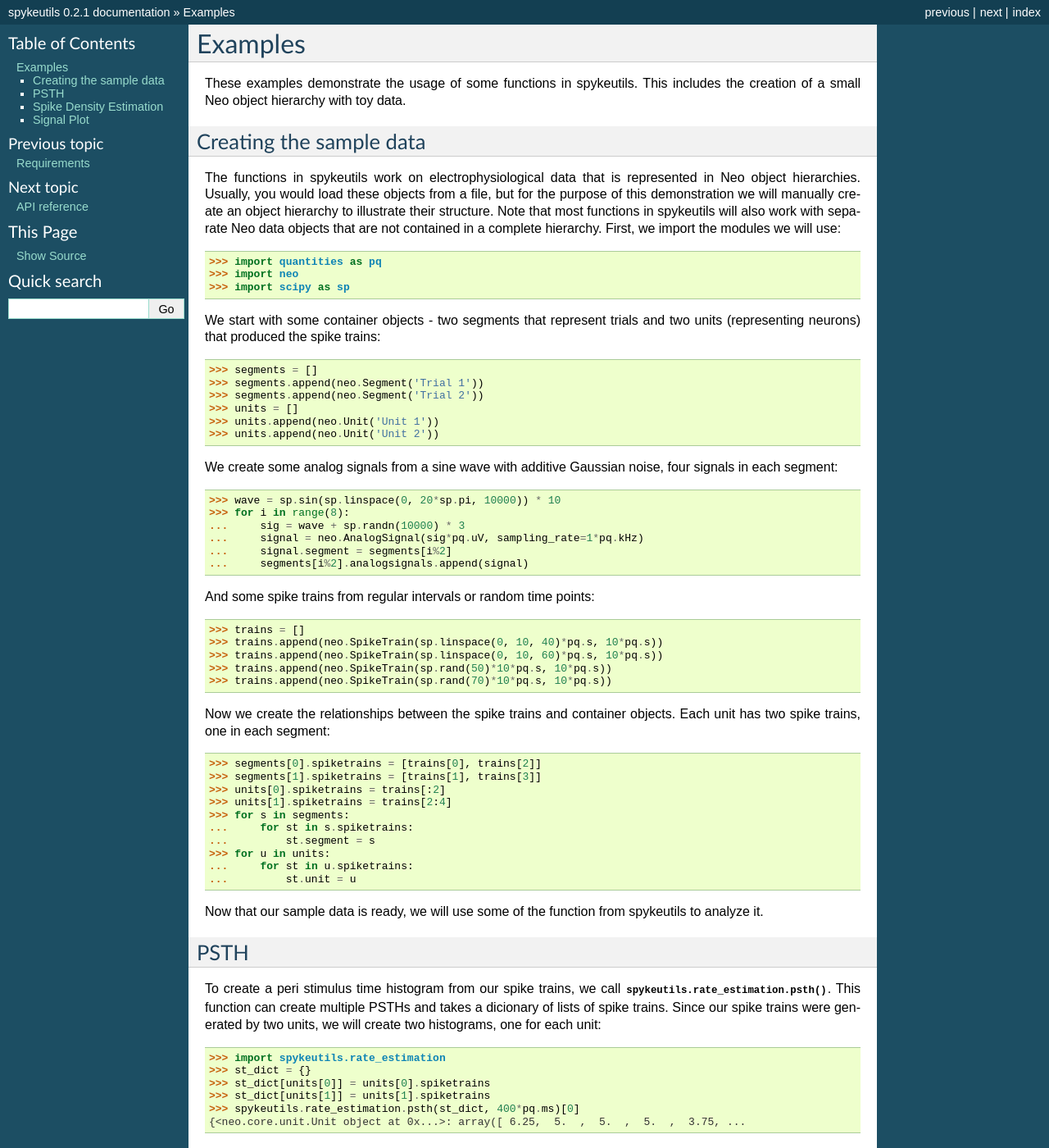
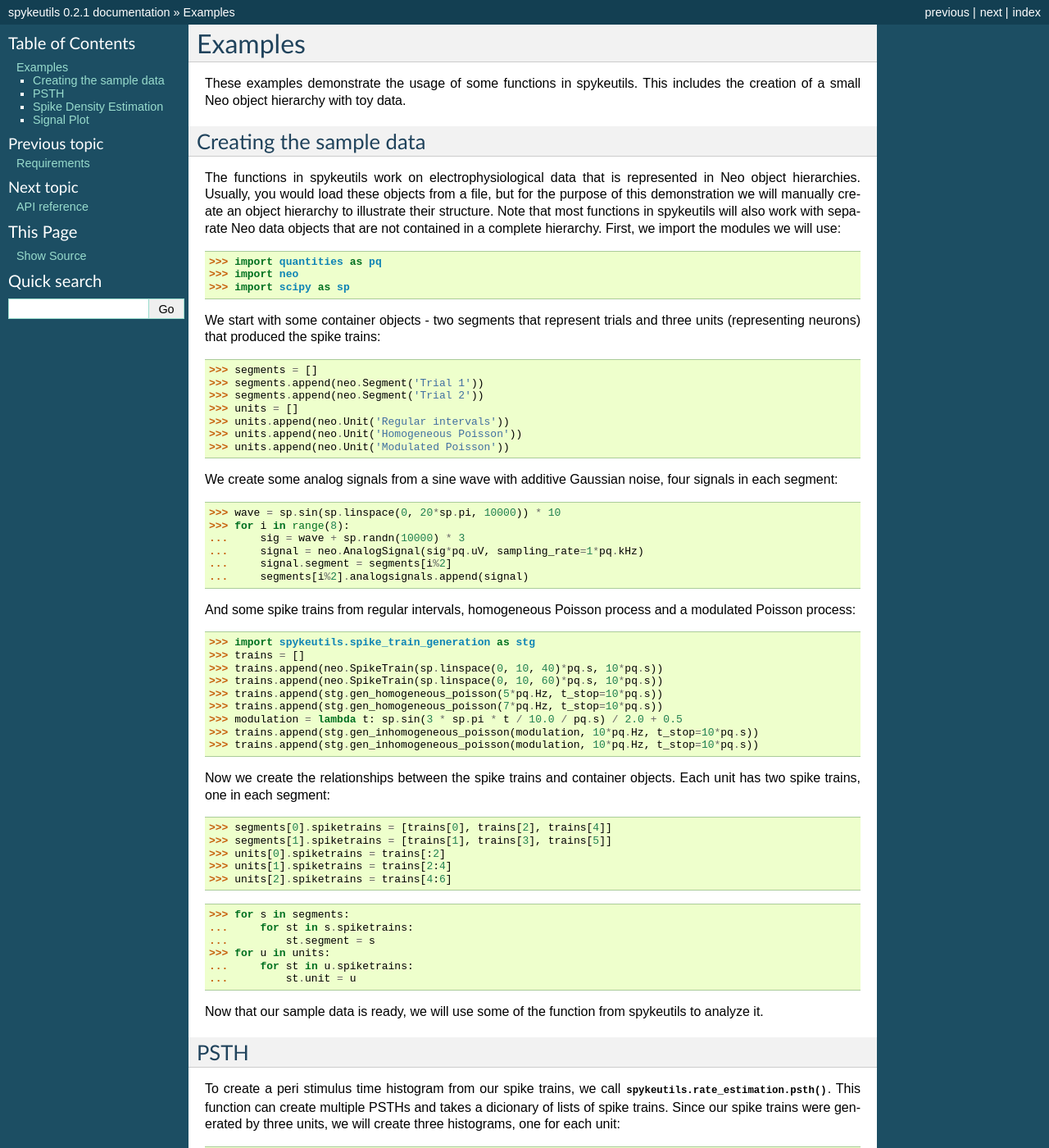
Before and after one commit to rproepp/spykeutils, a Sphinx documentation site: the page built from doc/source/examples.rst, in a window 1280 px wide and 1400 px high. Shown: the whole window at 82% size. Built offline with Sphinx 7.4.7, drawn with Linux system fonts in a browser that asks for light colours; formulas are drawn with MathJax 3; some of the changed text lies outside the part shown.

Commit message:
Update of tutorial.

```diff
--- a/doc/source/examples.rst
+++ b/doc/source/examples.rst
@@ -19,14 +19,15 @@ contained in a complete hierarchy. First, we import the modules we will use:
 >>> import scipy as sp
 
 We start with some container objects - two segments that represent trials and
-two units (representing neurons) that produced the spike trains:
+three units (representing neurons) that produced the spike trains:
 
 >>> segments = []
 >>> segments.append(neo.Segment('Trial 1'))
 >>> segments.append(neo.Segment('Trial 2'))
 >>> units = []
->>> units.append(neo.Unit('Unit 1'))
->>> units.append(neo.Unit('Unit 2'))
+>>> units.append(neo.Unit('Regular intervals'))
+>>> units.append(neo.Unit('Homogeneous Poisson'))
+>>> units.append(neo.Unit('Modulated Poisson'))
 
 We create some analog signals from a sine wave with additive Gaussian noise,
 four signals in each segment:
@@ -38,21 +39,28 @@ four signals in each segment:
 ...     signal.segment = segments[i%2]
 ...     segments[i%2].analogsignals.append(signal)
 
-And some spike trains from regular intervals or random time points:
+And some spike trains from regular intervals, homogeneous Poisson process and
+a modulated Poisson process:
 
+>>> import spykeutils.spike_train_generation as stg
 >>> trains = []
 >>> trains.append(neo.SpikeTrain(sp.linspace(0, 10, 40)*pq.s, 10*pq.s))
 >>> trains.append(neo.SpikeTrain(sp.linspace(0, 10, 60)*pq.s, 10*pq.s))
->>> trains.append(neo.SpikeTrain(sp.rand(50)*10*pq.s, 10*pq.s))
->>> trains.append(neo.SpikeTrain(sp.rand(70)*10*pq.s, 10*pq.s))
+>>> trains.append(stg.gen_homogeneous_poisson(5*pq.Hz, t_stop=10*pq.s))
+>>> trains.append(stg.gen_homogeneous_poisson(7*pq.Hz, t_stop=10*pq.s))
+>>> modulation = lambda t: sp.sin(3 * sp.pi * t / 10.0 / pq.s) / 2.0 + 0.5
+>>> trains.append(stg.gen_inhomogeneous_poisson(modulation, 10*pq.Hz, t_stop=10*pq.s))
+>>> trains.append(stg.gen_inhomogeneous_poisson(modulation, 10*pq.Hz, t_stop=10*pq.s))
 
 Now we create the relationships between the spike trains and container
 objects. Each unit has two spike trains, one in each segment:
 
->>> segments[0].spiketrains = [trains[0], trains[2]]
->>> segments[1].spiketrains = [trains[1], trains[3]]
+>>> segments[0].spiketrains = [trains[0], trains[2], trains[4]]
+>>> segments[1].spiketrains = [trains[1], trains[3], trains[5]]
 >>> units[0].spiketrains = trains[:2]
 >>> units[1].spiketrains = trains[2:4]
+>>> units[2].spiketrains = trains[4:6]
+
 >>> for s in segments:
 ...     for st in s.spiketrains:
 ...         st.segment = s
@@ -68,13 +76,14 @@ PSTH
 To create a peri stimulus time histogram from our spike trains, we call
 :func:`spykeutils.rate_estimation.psth`. This function can create multiple
 PSTHs and takes a dicionary of lists of spike trains. Since our spike trains
-were generated by two units, we will create two histograms, one for each
+were generated by three units, we will create three histograms, one for each
 unit:
 
 >>> import spykeutils.rate_estimation
 >>> st_dict = {}
 >>> st_dict[units[0]] = units[0].spiketrains
 >>> st_dict[units[1]] = units[1].spiketrains
+>>> st_dict[units[2]] = units[2].spiketrains
 >>> spykeutils.rate_estimation.psth(st_dict, 400*pq.ms)[0] # doctest: +ELLIPSIS
 {<neo.core.unit.Unit object at 0x...>: array([ 6.25,  5.  ,  5.  ,  5.  ,  3.75, ...
 
@@ -110,7 +119,7 @@ As with the PSTH, there is also a plot function for creating a spike
 density estimation. Here, we use both units because the function produces
 a line plot where both units can be shown at the same time:
 
->>> spykeutils.plot.sde(st_dict, maximum_kernel=1500*pq.ms, optimize_steps=100) # doctest: +SKIP
+>>> spykeutils.plot.sde(st_dict, maximum_kernel=3000*pq.ms, optimize_steps=100) # doctest: +SKIP
 
 The resulting plot will look like the following:
 
```
Also changed, not shown: doc/source/img/sde.png, 1 other file.
